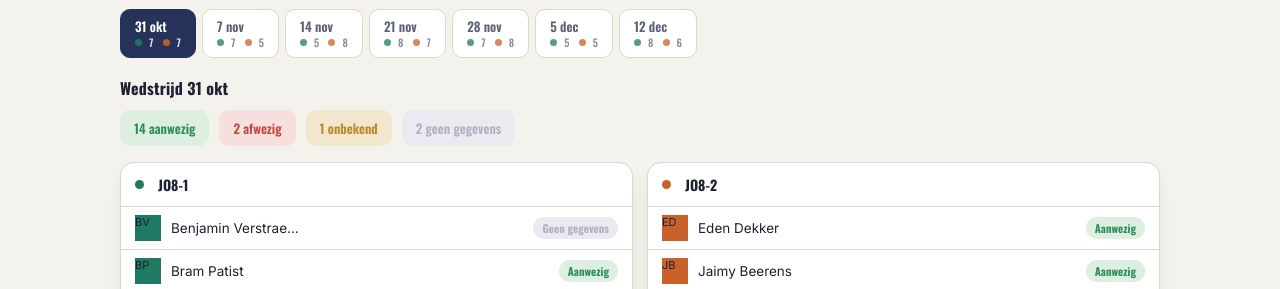
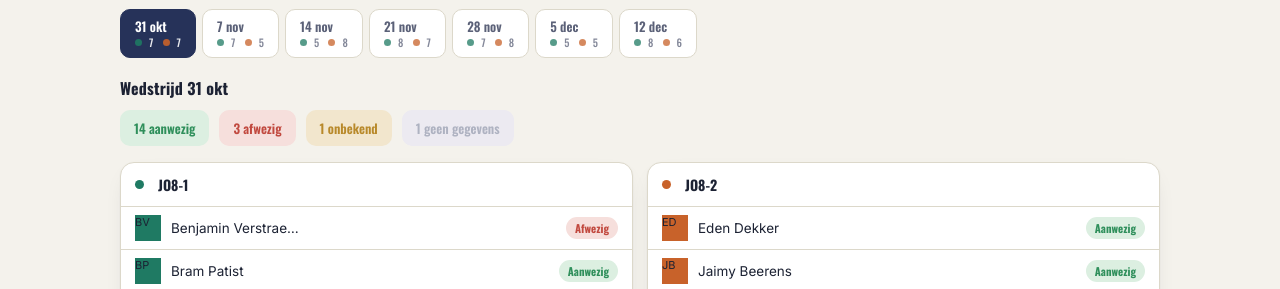
Before and after one commit to jeffreymoelands/jo8-teamindeling, a plain HTML site: page index.html in a window 1280 px wide. Shown: the part 1407-1696 px from the top of the page. Drawn offline with nearby package versions, Linux system fonts and the light colour scheme.

Commit message:
Set Benjamin's default availability to afwezig for all match dates
Co-Authored-By: Claude Sonnet 5 <noreply@anthropic.com>

```diff
--- a/index.html
+++ b/index.html
@@ -423,7 +423,7 @@
     {id:"niek",     naam:"Niek Stoffelen",     cat:"O8", pas:"TPBV276", team:"JO8-1", geb:"18-01-2019", av:["A","A","X","A","A","X","A"]},
     {id:"bram",     naam:"Bram Patist",        cat:"O8", pas:"TQLC13J", team:"JO8-1", geb:"30-04-2019", av:["A","X","A","A","X","X","A"]},
     {id:"olivier",  naam:"Olivier Mermans",    cat:"O8", pas:"TQQN32C", team:"JO8-1", geb:"15-04-2019", av:["A","A","A","A","A","A","A"]},
-    {id:"benjamin", naam:"Benjamin Verstrae…", cat:"O8", pas:"TKJL05D", team:"JO8-1", geb:"22-07-2019", av:["N","N","N","N","N","N","N"]},
+    {id:"benjamin", naam:"Benjamin Verstrae…", cat:"O8", pas:"TKJL05D", team:"JO8-1", geb:"22-07-2019", av:["X","X","X","X","X","X","X"]},
     {id:"lis",      naam:"Lis Moelands",       cat:"O9M", pas:"TNQP10P", team:"JO8-1", geb:"14-11-2018", av:["X","A","X","A","A","A","A"]},
     {id:"jytte",    naam:"Jytte Dierckx",      cat:"O9M", pas:"TNXY55O", team:"JO8-1", geb:"21-03-2019", av:["A","A","X","A","A","A","A"]},
 
```
